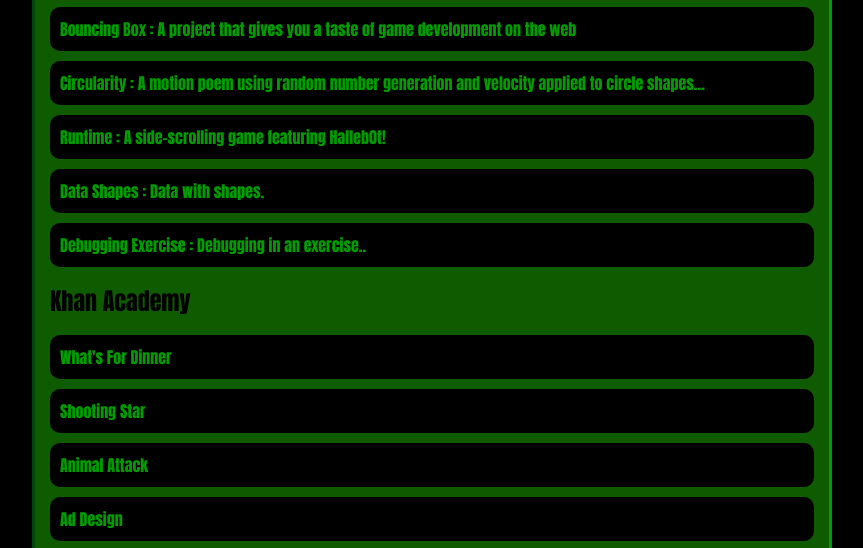
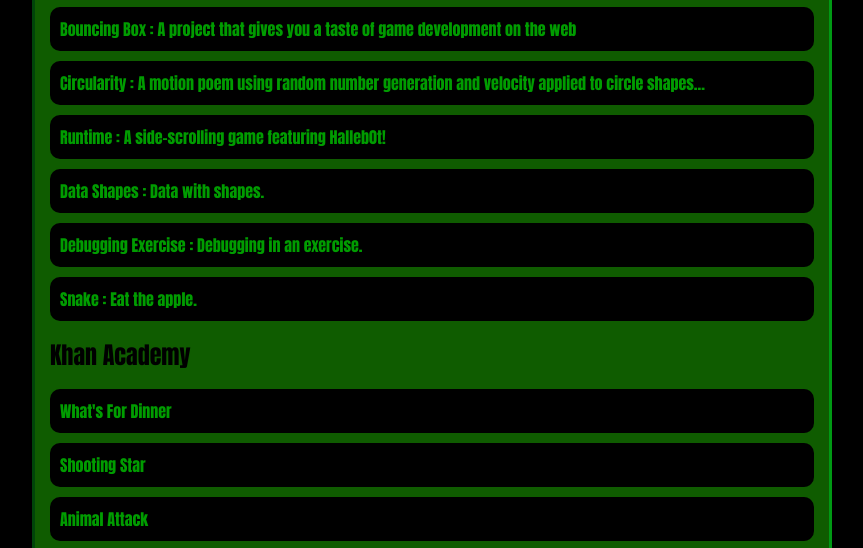
Before and after one commit to matthewscott2/matthewscott.github.io, a plain HTML site: page portfolio.html in a window 1280 px wide. Shown: the part 250-798 px from the top of the page, without its empty margins (208-1071 px from the left). Drawn offline with Linux system fonts and the light colour scheme.

Commit message:
saving snake

```diff
--- a/portfolio.html
+++ b/portfolio.html
@@ -28,7 +28,8 @@
                   <li><a href="projects/circularity/">Circularity : A motion poem using random number generation and velocity applied to circle shapes...</a></li>
                   <li><a href="projects/runtime">Runtime : A side-scrolling game featuring Halleb0t!</a></li>
                   <li><a href="https://matthewscott2.github.io/matthewscottasd2.github.io/asd-projects/data-shapes/">Data Shapes : Data with shapes.</a></li>
-                  <li><a href="https://matthewscott2.github.io/matthewscottasd2.github.io/asd-projects/debugging-exercise/">Debugging Exercise : Debugging in an exercise..</a></li>
+                  <li><a href="https://matthewscott2.github.io/matthewscottasd2.github.io/asd-projects/debugging-exercise/">Debugging Exercise : Debugging in an exercise.</a></li>
+                  <li><a href="https://matthewscott2.github.io/matthewscottasd2.github.io/asd-projects/snake/">Snake : Eat the apple.</a></li>
                 </ul>
                 <h2>Khan Academy</h2>
                 <ul id="portfolio">
```
